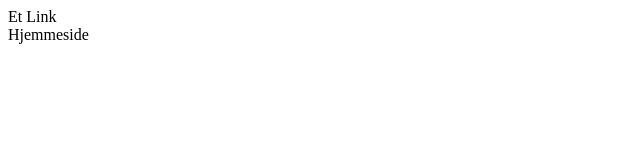
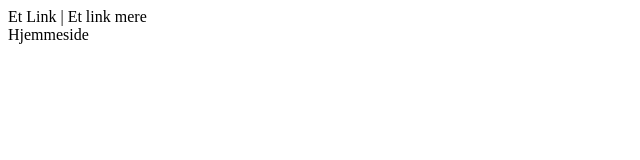
Before and after one commit to McAndersC/git, a plain HTML site: page index.html in a window 1280 px wide. Shown: the whole page, without its empty margins (0-640 px from the left). Drawn offline with Linux system fonts and the light colour scheme.

Commit message:
Added link

```diff
--- a/index.html
+++ b/index.html
@@ -6,7 +6,7 @@
     <title>Document</title>
 </head>
 <body>
-    <nav>Et Link</nav>
+    <nav>Et Link | Et link mere</nav>
     Hjemmeside
 </body>
 </html>
```
